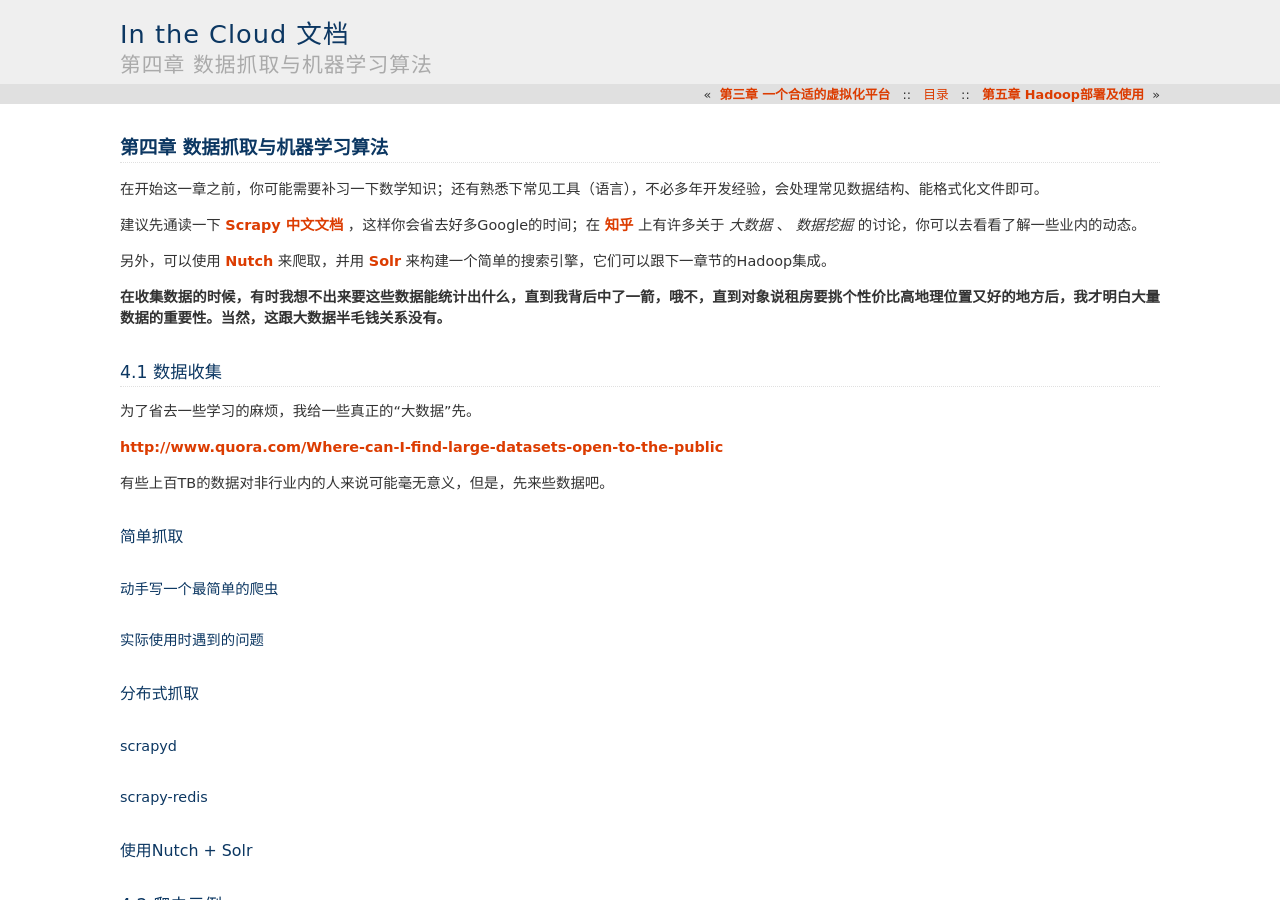
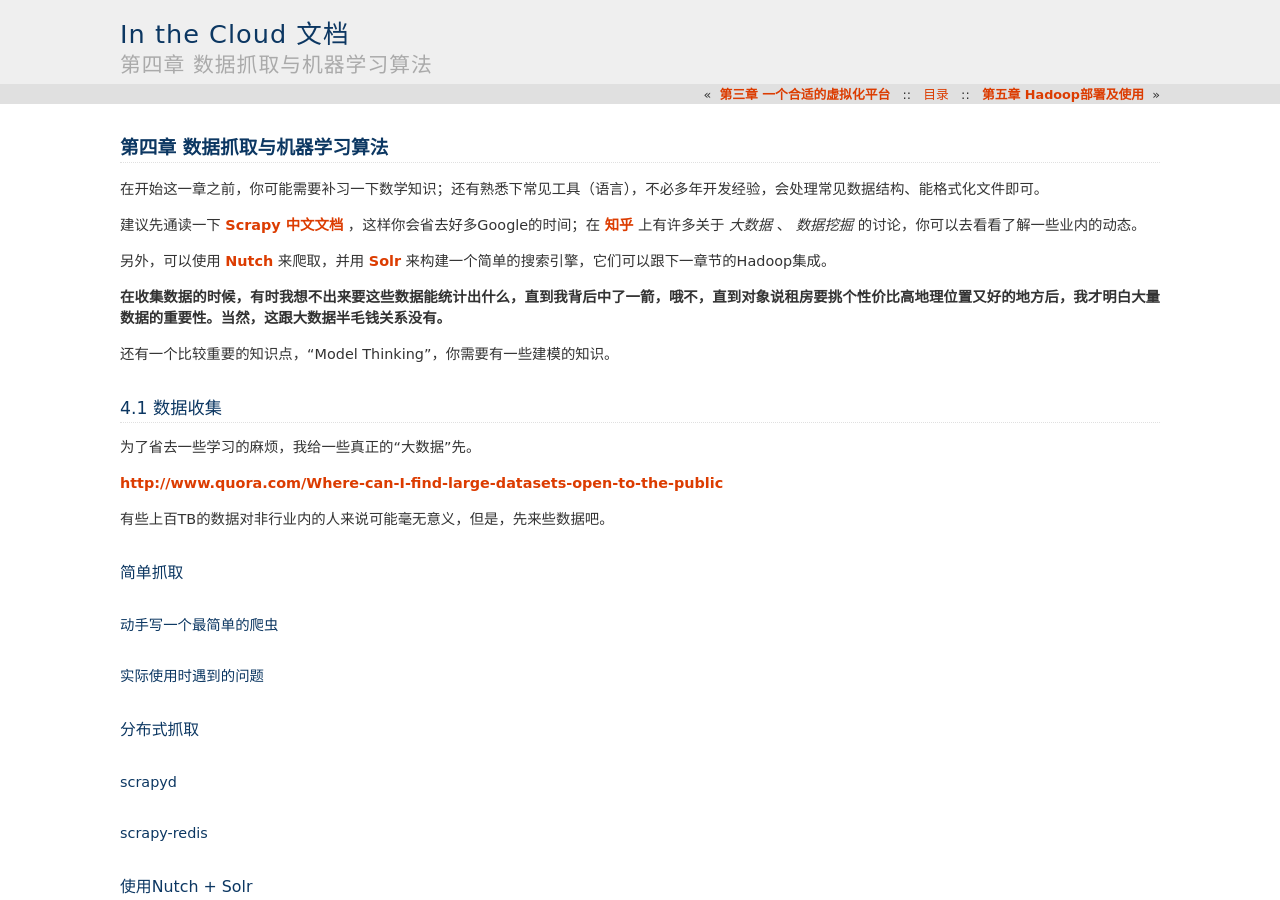
Before and after one commit to lofyer/InTheCloud, a Sphinx documentation site: the page built from source/posts/ch04.rst, in a window 1280 px wide and 900 px high. Built offline with Sphinx 7.4.7, drawn with Linux system fonts in a browser that asks for light colours; formulas are drawn with MathJax 3.

Commit message:
model thinking

```diff
--- a/source/posts/ch04.rst
+++ b/source/posts/ch04.rst
@@ -9,6 +9,8 @@
 另外，可以使用 `Nutch <http://nutch.apache.org>`_ 来爬取，并用 `Solr <http://lucene.apache.org/solr/>`_ 来构建一个简单的搜索引擎，它们可以跟下一章节的Hadoop集成。
 
 **在收集数据的时候，有时我想不出来要这些数据能统计出什么，直到我背后中了一箭，哦不，直到对象说租房要挑个性价比高地理位置又好的地方后，我才明白大量数据的重要性。当然，这跟大数据半毛钱关系没有。**
+
+还有一个比较重要的知识点，“Model Thinking”，你需要有一些建模的知识。
 
 4.1 数据收集
 -------------
```
